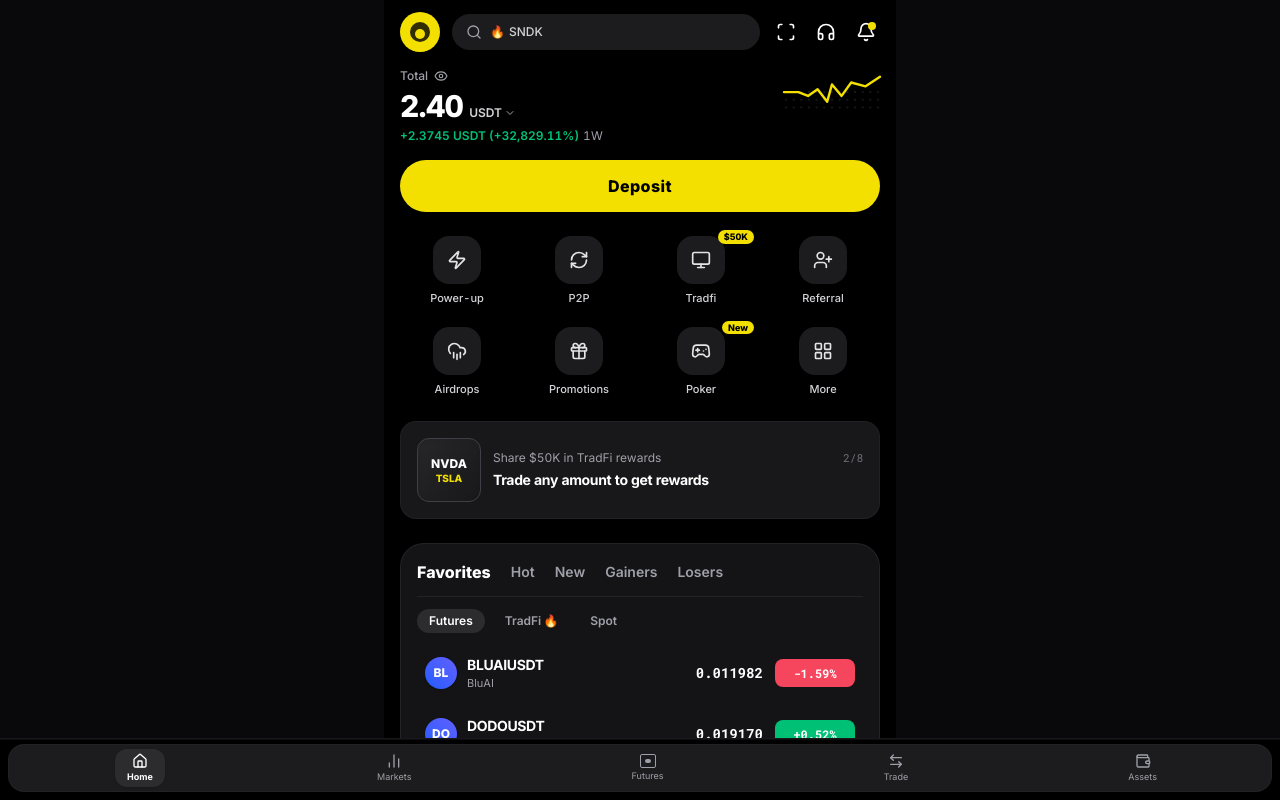
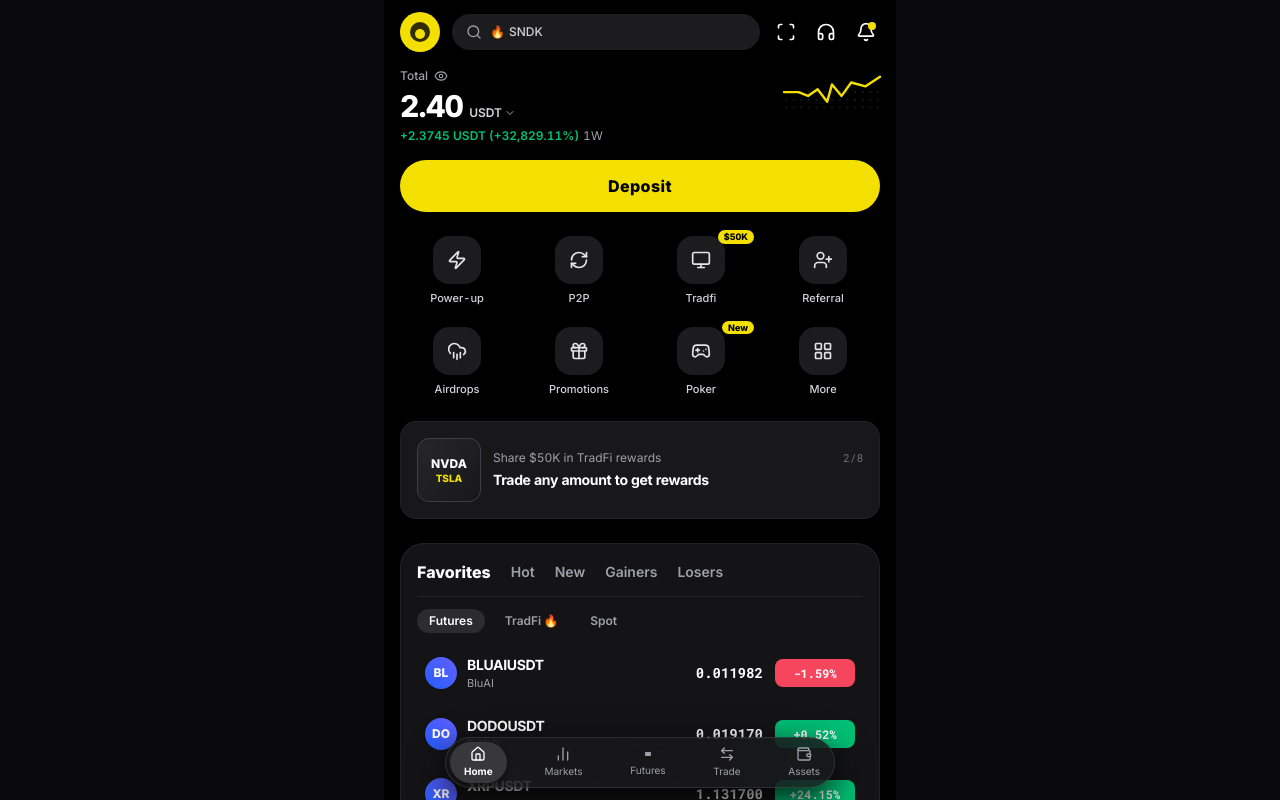
Before and after one commit to hardhustlekd-max/tradex, a React (Vite) app: page / in a window 1280 px wide. Built offline with nearby package versions, Linux system fonts and the light colour scheme; a web font is replaced by a local one.

Commit message:
Make bottom dock navigation transparent, floating fixed, and sized to match exact image

```diff
--- a/src/components/BottomPanels.tsx
+++ b/src/components/BottomPanels.tsx
@@ -66,9 +66,9 @@ export const BottomPanels: React.FC<BottomPanelsProps> = ({
   const isPositionsPanelVisible = activeNavDock === 'futures' || activeNavDock === 'trade';
 
   return (
-    <div className="bg-[#000000] border-t border-zinc-900 flex flex-col shrink-0 text-xs font-sans select-none overflow-hidden pb-1">
+    <>
       {isPositionsPanelVisible && (
-        <>
+        <div className="bg-[#000000] border-t border-zinc-900 flex flex-col shrink-0 text-xs font-sans select-none overflow-hidden pb-1">
           {/* 1. Header Row Tabs: Positions (1) | Orders (0) | Copy trades */}
       <div className="h-8 px-3 bg-[#000000] border-b border-zinc-900 flex items-center justify-between text-zinc-400 shrink-0">
         <div className="flex items-center gap-4 font-medium text-xs">
@@ -311,27 +311,27 @@ export const BottomPanels: React.FC<BottomPanelsProps> = ({
             No active copy trading positions
           </div>
         )}
+        </div>
       </div>
-        </>
-      )}
+    )}
 
       {/* 4. Bottom Floating Navigation Dock Bar */}
-      <div className="sticky bottom-0 z-30 bg-[#000000]/95 backdrop-blur-md border-t border-zinc-900/60 px-2 pt-1 pb-1">
-        <div className="bg-[#1c1c1e] backdrop-blur-xl border border-zinc-800/60 rounded-2xl p-1 flex items-center justify-around text-zinc-400 text-[9px] font-sans">
+      <div className="fixed bottom-3 left-1/2 -translate-x-1/2 z-50 w-[92%] max-w-[390px] pointer-events-auto select-none">
+        <div className="bg-[#18181b]/80 backdrop-blur-2xl border border-white/10 rounded-full p-1 flex items-center justify-between text-zinc-400 text-[10px] font-sans shadow-[0_12px_36px_rgba(0,0,0,0.85)]">
           {/* 1. Home */}
           <button
             onClick={() => {
               soundFx.playClick();
               if (onSelectNavDock) onSelectNavDock('home');
             }}
-            className={`flex flex-col items-center gap-0.5 cursor-pointer px-2 py-0.5 transition-colors ${
+            className={`flex flex-col items-center justify-center gap-0.5 cursor-pointer transition-all ${
               activeNavDock === 'home'
-                ? 'bg-[#2c2c2e] text-white rounded-xl px-3 py-1 font-bold shadow-sm'
-                : 'text-zinc-400 hover:text-zinc-200'
+                ? 'bg-[#38383c] text-white rounded-full px-3.5 py-1 font-bold shadow-md shadow-black/40'
+                : 'text-zinc-400 hover:text-zinc-200 px-2.5 py-1'
             }`}
           >
             <Home className="w-4 h-4 text-current" />
-            <span>Home</span>
+            <span className="text-[10px]">Home</span>
           </button>
 
           {/* 2. Markets */}
@@ -340,14 +340,14 @@ export const BottomPanels: React.FC<BottomPanelsProps> = ({
               soundFx.playClick();
               if (onSelectNavDock) onSelectNavDock('markets');
             }}
-            className={`flex flex-col items-center gap-0.5 cursor-pointer px-2 py-0.5 transition-colors ${
+            className={`flex flex-col items-center justify-center gap-0.5 cursor-pointer transition-all ${
               activeNavDock === 'markets'
-                ? 'bg-[#2c2c2e] text-white rounded-xl px-3 py-1 font-bold shadow-sm'
-                : 'text-zinc-400 hover:text-zinc-200'
+                ? 'bg-[#38383c] text-white rounded-full px-3.5 py-1 font-bold shadow-md shadow-black/40'
+                : 'text-zinc-400 hover:text-zinc-200 px-2.5 py-1'
             }`}
           >
             <BarChart2 className="w-4 h-4 text-current" />
-            <span>Markets</span>
+            <span className="text-[10px]">Markets</span>
           </button>
 
           {/* 3. Futures */}
@@ -356,16 +356,16 @@ export const BottomPanels: React.FC<BottomPanelsProps> = ({
               soundFx.playClick();
               if (onSelectNavDock) onSelectNavDock('futures');
             }}
-            className={`flex flex-col items-center gap-0.5 cursor-pointer px-2 py-0.5 transition-colors ${
+            className={`flex flex-col items-center justify-center gap-0.5 cursor-pointer transition-all ${
               activeNavDock === 'futures'
-                ? 'bg-[#2c2c2e] text-white rounded-xl px-3 py-1 font-bold shadow-sm'
-                : 'text-zinc-400 hover:text-zinc-200'
+                ? 'bg-[#38383c] text-white rounded-full px-3.5 py-1 font-bold shadow-md shadow-black/40'
+                : 'text-zinc-400 hover:text-zinc-200 px-2.5 py-1'
             }`}
           >
-            <div className="w-4 h-3.5 border border-current rounded-xs flex items-center justify-center p-[1px]">
-              <div className="w-1.5 h-1 bg-current rounded-xs" />
+            <div className="w-4 h-3.5 border-1.5 border-current rounded-[3px] flex items-center justify-center p-[1px]">
+              <div className="w-1.5 h-1 bg-current rounded-[1px]" />
             </div>
-            <span>Futures</span>
+            <span className="text-[10px]">Futures</span>
           </button>
 
           {/* 4. Trade */}
@@ -374,14 +374,14 @@ export const BottomPanels: React.FC<BottomPanelsProps> = ({
               soundFx.playClick();
               if (onSelectNavDock) onSelectNavDock('trade');
             }}
-            className={`flex flex-col items-center gap-0.5 cursor-pointer px-2 py-0.5 transition-colors ${
+            className={`flex flex-col items-center justify-center gap-0.5 cursor-pointer transition-all ${
               activeNavDock === 'trade'
-                ? 'bg-[#2c2c2e] text-white rounded-xl px-3 py-1 font-bold shadow-sm'
-                : 'text-zinc-400 hover:text-zinc-200'
+                ? 'bg-[#38383c] text-white rounded-full px-3.5 py-1 font-bold shadow-md shadow-black/40'
+                : 'text-zinc-400 hover:text-zinc-200 px-2.5 py-1'
             }`}
           >
             <ArrowLeftRight className="w-4 h-4 text-current" />
-            <span>Trade</span>
+            <span className="text-[10px]">Trade</span>
           </button>
 
           {/* 5. Assets */}
@@ -390,17 +390,17 @@ export const BottomPanels: React.FC<BottomPanelsProps> = ({
               soundFx.playClick();
               if (onSelectNavDock) onSelectNavDock('assets');
             }}
-            className={`flex flex-col items-center gap-0.5 cursor-pointer px-2 py-0.5 transition-colors ${
+            className={`flex flex-col items-center justify-center gap-0.5 cursor-pointer transition-all ${
               activeNavDock === 'assets'
-                ? 'bg-[#2c2c2e] text-white rounded-xl px-3 py-1 font-bold shadow-sm'
-                : 'text-zinc-400 hover:text-zinc-200'
+                ? 'bg-[#38383c] text-white rounded-full px-3.5 py-1 font-bold shadow-md shadow-black/40'
+                : 'text-zinc-400 hover:text-zinc-200 px-2.5 py-1'
             }`}
           >
             <Wallet className="w-4 h-4 text-current" />
-            <span>Assets</span>
+            <span className="text-[10px]">Assets</span>
           </button>
         </div>
       </div>
-    </div>
+    </>
   );
 };
```
